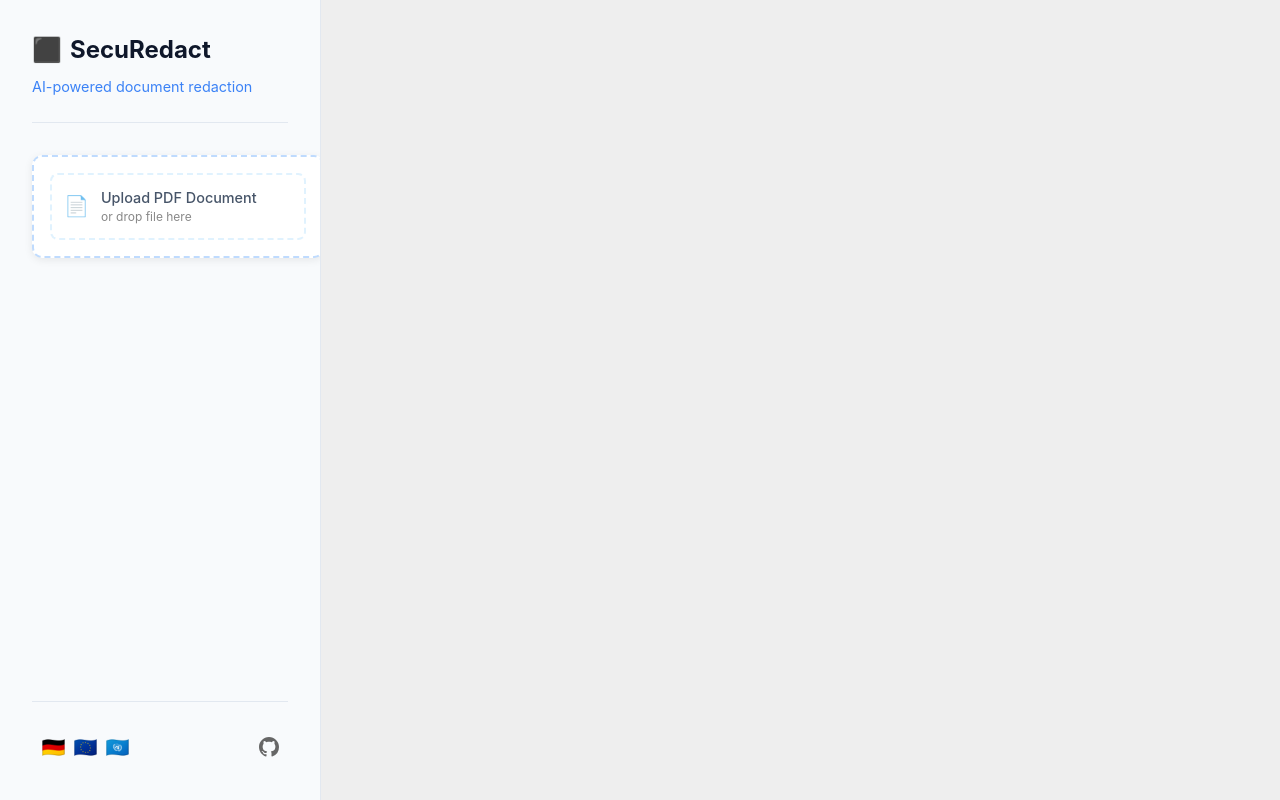
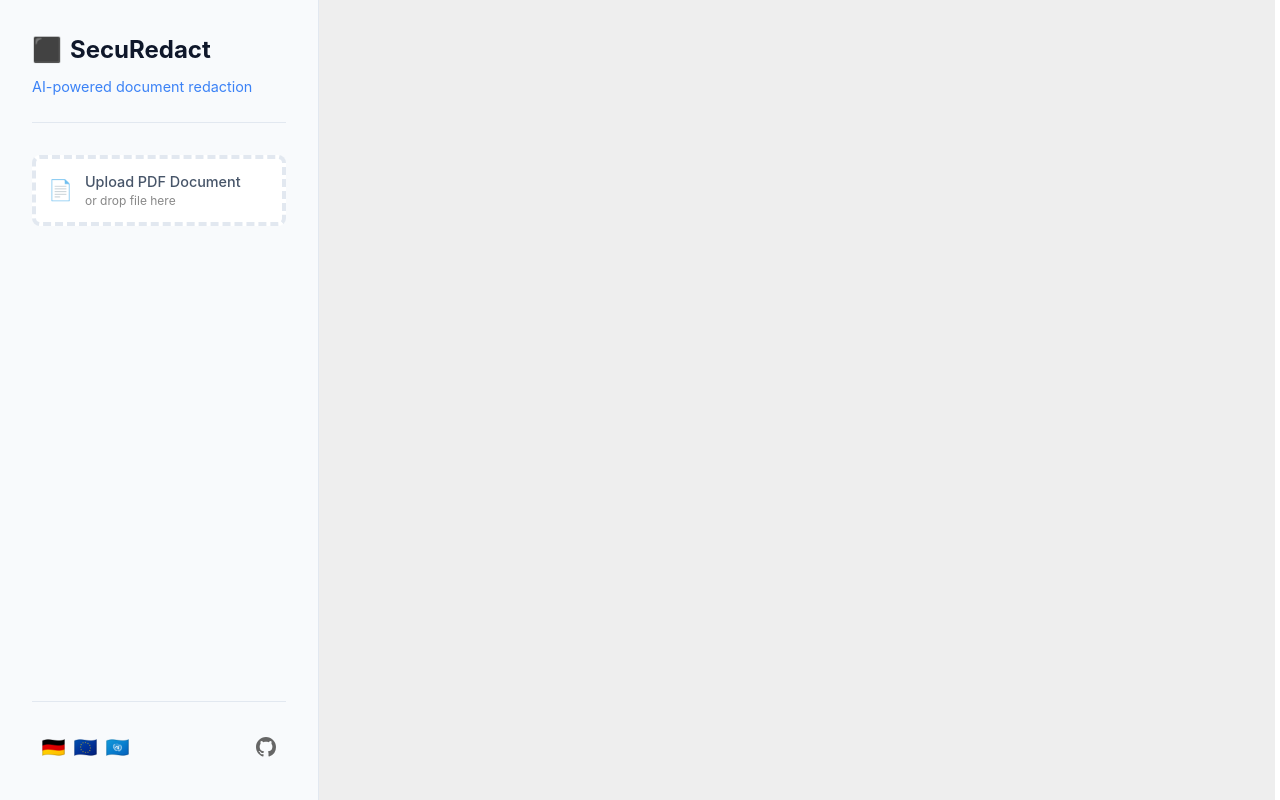
Before and after one commit to davidpomerenke/freedomizer, a React (Vite) app in the folder frontend/: page / in a window 1280 px wide. Built offline with nearby package versions, Linux system fonts and the light colour scheme.

Commit message:
Fix upload button style

```diff
--- a/frontend/src/components/FileUpload.tsx
+++ b/frontend/src/components/FileUpload.tsx
@@ -10,34 +10,11 @@
 	return (
 		<div
 			style={{
-				width: "100%",
-				backgroundColor: "#ffffff",
-				boxShadow: "0 2px 8px rgba(0, 0, 0, 0.08)",
-				border: "2px dashed #bfdbfe",
-				borderRadius: "10px",
-				padding: "1rem",
-				transition: "all 0.2s ease",
-			}}
-			onMouseEnter={(e) => {
-				e.currentTarget.style.borderColor = "#3b82f6";
-				e.currentTarget.style.backgroundColor = "#f0f9ff";
-				e.currentTarget.style.boxShadow = "0 4px 12px rgba(0, 0, 0, 0.1)";
-				e.currentTarget.style.transform = "translateY(-1px)";
-			}}
-			onMouseLeave={(e) => {
-				e.currentTarget.style.borderColor = "#bfdbfe";
-				e.currentTarget.style.backgroundColor = "#ffffff";
-				e.currentTarget.style.boxShadow = "0 2px 8px rgba(0, 0, 0, 0.08)";
-				e.currentTarget.style.transform = "translateY(0)";
-			}}
-		>
-			<div
-				style={{
 				position: "relative",
 				padding: "0.75rem",
 				backgroundColor: COLORS.neutral.white,
 				borderRadius: "8px",
-					border: `2px dashed ${COLORS.primary.light}`,
+				border: `4px dashed ${COLORS.neutral.border}`,
 				cursor: "pointer",
 				transition: "all 0.2s ease",
 			}}
@@ -129,6 +106,5 @@
 				</div>
 			</div>
 		</div>
-		</div>
 	);
 }
--- a/frontend/src/components/Sidebar.tsx
+++ b/frontend/src/components/Sidebar.tsx
@@ -167,6 +167,37 @@
         />
 
         {currentPdfFile && (
+          <div
+            style={{
+              padding: "1.25rem",
+              backgroundColor: "#fff",
+              borderRadius: "8px",
+              fontSize: "0.85rem",
+              color: "#1e293b",
+              border: "1px solid #e2e8f0",
+              boxShadow: "0 1px 3px rgba(0, 0, 0, 0.1)",
+            }}
+          >
+            <div style={{ marginBottom: "0.75rem", fontWeight: "600" }}>
+              💡 How to create redactions:
+            </div>
+            <ul
+              style={{
+                margin: "0",
+                paddingLeft: "1.2rem",
+                lineHeight: "1.4",
+              }}
+            >
+              <li>Select text with your mouse to redact specific content</li>
+              <li>Hold Alt and drag to redact rectangular areas</li>
+              <li>
+                All highlights will be converted to redactions when saving
+              </li>
+            </ul>
+          </div>
+        )}
+
+        {currentPdfFile && (
           <Button variant="secondary" icon="💾" onClick={handleSave}>
             Save Redacted PDF
           </Button>
@@ -217,37 +248,6 @@
                 </Button>
               ))}
             </div>
-          </div>
-        )}
-
-        {currentPdfFile && (
-          <div
-            style={{
-              padding: "1.25rem",
-              backgroundColor: "#fff",
-              borderRadius: "8px",
-              fontSize: "0.85rem",
-              color: "#1e293b",
-              border: "1px solid #e2e8f0",
-              boxShadow: "0 1px 3px rgba(0, 0, 0, 0.1)",
-            }}
-          >
-            <div style={{ marginBottom: "0.75rem", fontWeight: "600" }}>
-              💡 How to create redactions:
-            </div>
-            <ul
-              style={{
-                margin: "0",
-                paddingLeft: "1.2rem",
-                lineHeight: "1.4",
-              }}
-            >
-              <li>Select text with your mouse to redact specific content</li>
-              <li>Hold Alt and drag to redact rectangular areas</li>
-              <li>
-                All highlights will be converted to redactions when saving
-              </li>
-            </ul>
           </div>
         )}
 
```
Lines whose indentation alone changed are shown as unchanged.
